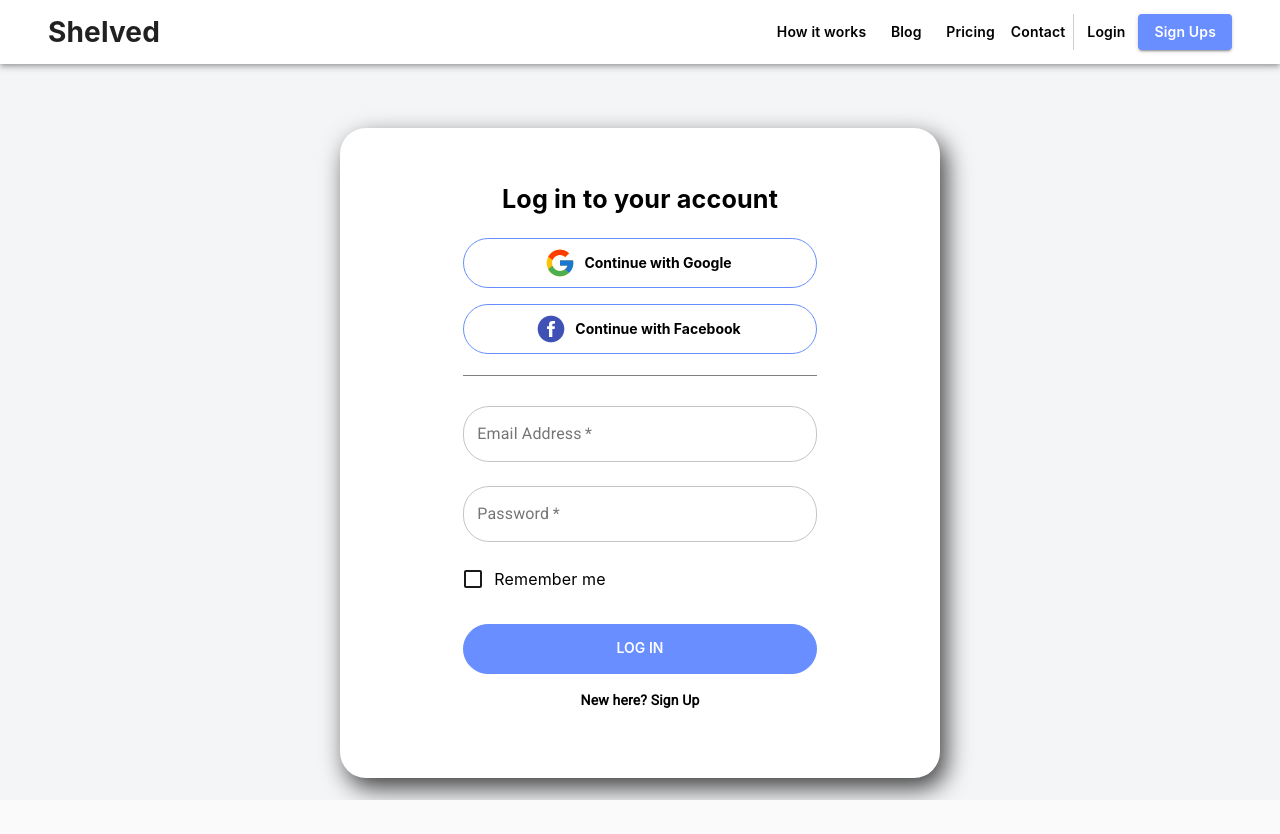
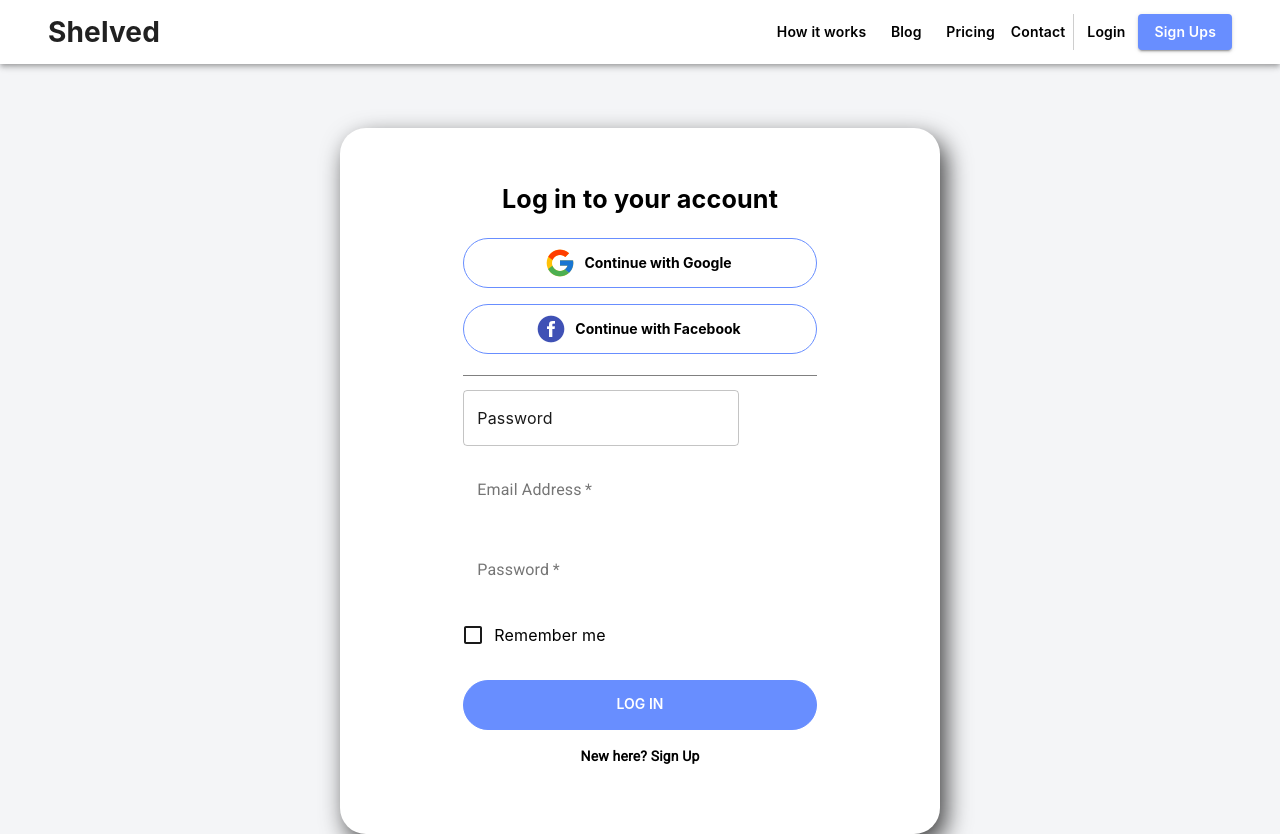
Before and after one commit to arju88nair/ReactTIL, a React app: page /login in a window 1280 px wide. Before the commit the page ends 800 px from the top, so only its background shows below. Built offline with nearby package versions, Linux system fonts and the light colour scheme.

Commit message:
Need to fix input and remove light mode

```diff
--- a/src/_helpers/theme.js
+++ b/src/_helpers/theme.js
@@ -18,7 +18,7 @@ export const themeDark = createMuiTheme({
     palette: {
         primary: {
             main: '#2A2A2E',
-            primary: '#688eff',
+            primary: '#20639b',
             dark: '#fff',
         },
         secondary: {
@@ -40,8 +40,8 @@ export const themeDark = createMuiTheme({
             dark: '#000',// For learn more button WiB for light mode and BiW for dark mode
         },
         action: {
-            primary: "#688eff",
-            secondary: '#688eff', // Same
+            primary: "#20639b",
+            secondary: '#20639b', // Same
             active: '#fff',
             hover: '#395fa3', //Same
             // hover:'rgba(255, 255, 255, 0.08)',
--- a/src/views/LoginPage/LoginForm.jsx
+++ b/src/views/LoginPage/LoginForm.jsx
@@ -15,16 +15,18 @@ import {loginUser, userSelector, clearState} from '../../features/UserSlice';
 import {closeSpinner, openSpinner} from "../../features/MiscSlice";
 
 const theme = createMuiTheme({
-    // palette: {
-    //     primary: {
-    //         main: "#fff", //this overide blue color
-    //         light: "red", //overides light blue
-    //         dark: "green", //overides dark blue color
-    //     },
-    // },
+    palette: {
+        primary: {
+            main: "#fff", //this overide blue color
+        },
+    },
 });
 
 const useStyles = makeStyles((theme) => ({
+    notchedOutline: {
+        borderWidth: "1px",
+        borderColor: "white !important"
+    },
     backdrop: {
         zIndex: theme.zIndex.drawer + 1,
         color: '#fff',
@@ -186,6 +188,13 @@ export function LoginForm() {
 
                     <Grid container spacing={2}>
                         <Grid item xs={12}>
+                            <TextField
+                                id="outlined-password-input"
+                                label="Password"
+                                type="password"
+                                autoComplete="current-password"
+                                variant="outlined"
+                            />
                             <ThemeProvider theme={theme}>
                                 <TextField
                                     variant="outlined"
@@ -200,7 +209,9 @@ export function LoginForm() {
                                     value={user.email}
                                     type="email"
                                     InputProps={{
-                                        className: classes.multilineColor
+                                        classes: {
+                                            notchedOutline: classes.notchedOutline
+                                        }
                                     }}
 
                                 />
@@ -220,8 +231,11 @@ export function LoginForm() {
                                     value={user.password} onChange={handleChange}
                                     inputProps={{minLength: 2}}
                                     InputProps={{
-                                        className: classes.multilineColor
-                                    }}/>
+                                        classes: {
+                                            notchedOutline: classes.notchedOutline
+                                        }
+                                    }}
+                                />
                             </ThemeProvider>
                         </Grid>
                         <Grid item xs={12}>
```
